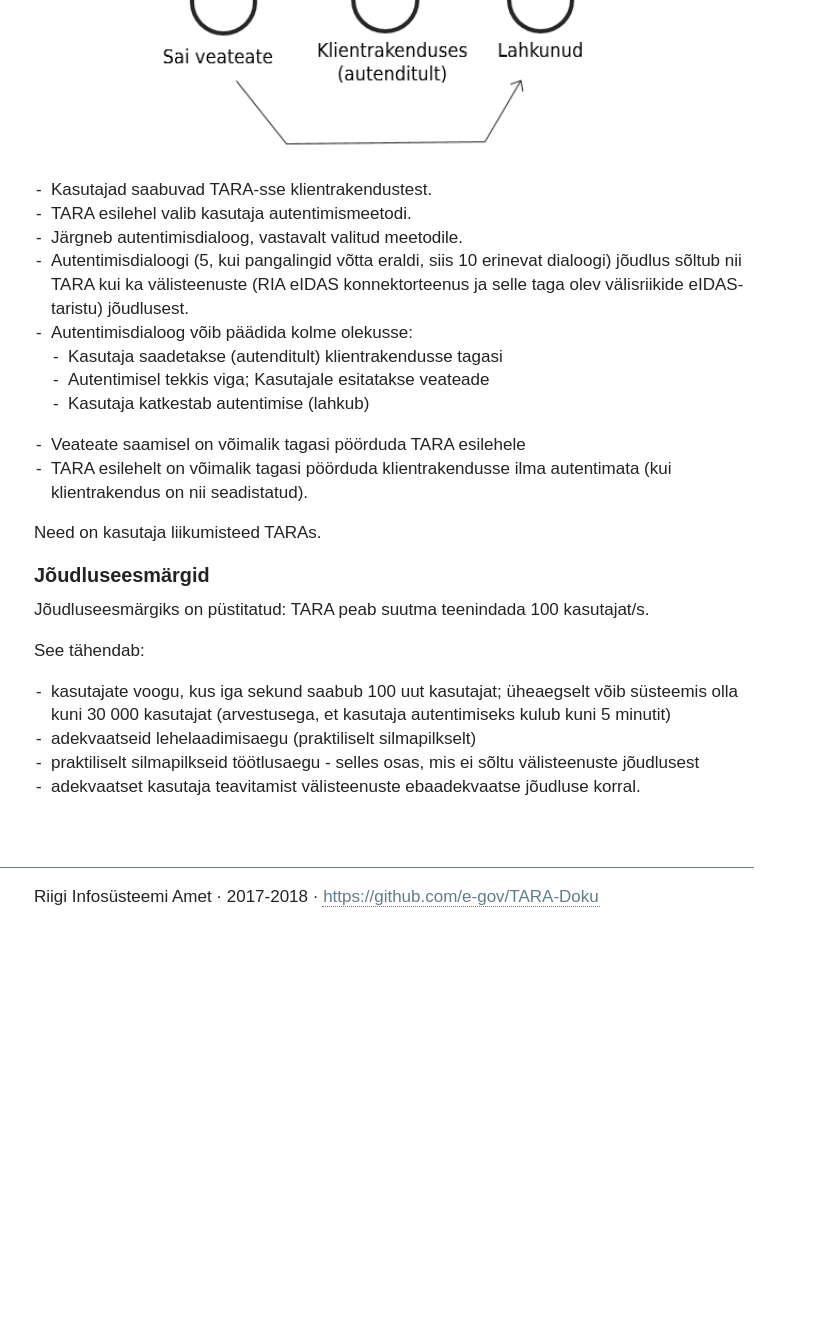
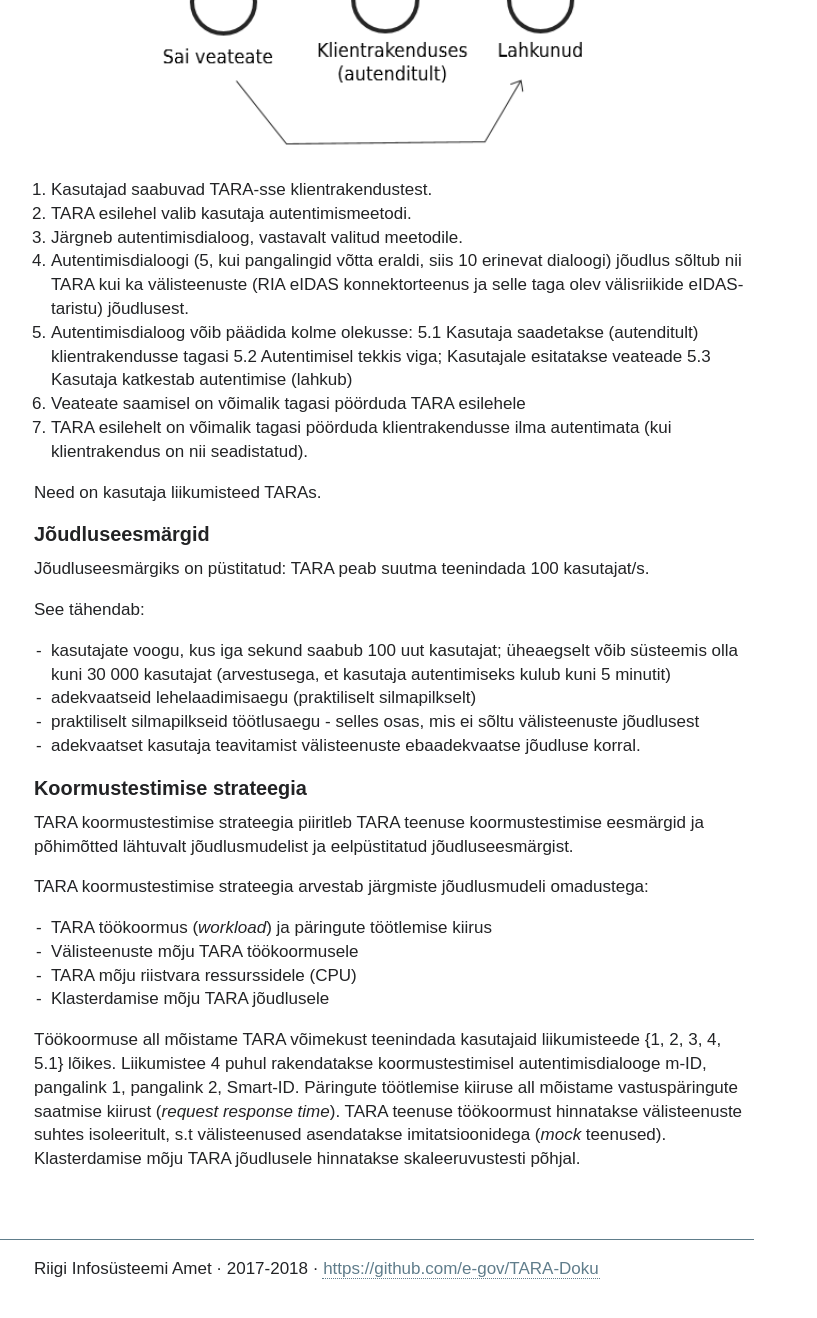
Before and after one commit to e-gov/TARA-Doku, a Jekyll site: the page built from Kasutajavoog.md, in a window 1280 px wide and 1400 px high, scrolled down 909 px. Shown: the top 1318 px of the window, without its empty margins (0-817 px from the left). Built offline with Jekyll 4.4.1, drawn with Linux system fonts in a browser that asks for light colours; our own code applies the rules of GitHub Pages for plain Markdown files; before the commit the page ends 1936 px from its top, so only the background shows below that.

Commit message:
Koormustestimise strateegia
Lisatud koormustestimise strateegia v1

```diff
--- a/Kasutajavoog.md
+++ b/Kasutajavoog.md
@@ -10,16 +10,16 @@ Jõudlusmudeli (_performance model_) all mõistame süsteemi ehituse läbilõige
 
 <img src='img/KasutajateVoog.PNG' style='width:600px'>
 
-- Kasutajad saabuvad TARA-sse klientrakendustest.
-- TARA esilehel valib kasutaja autentimismeetodi.
-- Järgneb autentimisdialoog, vastavalt valitud meetodile.
-- Autentimisdialoogi (5, kui pangalingid võtta eraldi, siis 10 erinevat dialoogi) jõudlus sõltub nii TARA kui ka välisteenuste (RIA eIDAS konnektorteenus ja selle taga olev välisriikide eIDAS-taristu) jõudlusest.
-- Autentimisdialoog võib päädida kolme olekusse:
-  - Kasutaja saadetakse (autenditult) klientrakendusse tagasi
-  - Autentimisel tekkis viga; Kasutajale esitatakse veateade
-  - Kasutaja katkestab autentimise (lahkub)
-- Veateate saamisel on võimalik tagasi pöörduda TARA esilehele
-- TARA esilehelt on võimalik tagasi pöörduda klientrakendusse ilma autentimata (kui klientrakendus on nii seadistatud).
+1. Kasutajad saabuvad TARA-sse klientrakendustest.
+2. TARA esilehel valib kasutaja autentimismeetodi.
+3. Järgneb autentimisdialoog, vastavalt valitud meetodile.
+4. Autentimisdialoogi (5, kui pangalingid võtta eraldi, siis 10 erinevat dialoogi) jõudlus sõltub nii TARA kui ka välisteenuste (RIA eIDAS konnektorteenus ja selle taga olev välisriikide eIDAS-taristu) jõudlusest.
+5. Autentimisdialoog võib päädida kolme olekusse:
+  5.1 Kasutaja saadetakse (autenditult) klientrakendusse tagasi
+  5.2 Autentimisel tekkis viga; Kasutajale esitatakse veateade
+  5.3 Kasutaja katkestab autentimise (lahkub)
+6. Veateate saamisel on võimalik tagasi pöörduda TARA esilehele
+7. TARA esilehelt on võimalik tagasi pöörduda klientrakendusse ilma autentimata (kui klientrakendus on nii seadistatud).
 
 Need on kasutaja liikumisteed TARAs.
 
@@ -32,3 +32,18 @@ See tähendab:
 - adekvaatseid lehelaadimisaegu (praktiliselt silmapilkselt)
 - praktiliselt silmapilkseid töötlusaegu - selles osas, mis ei sõltu välisteenuste jõudlusest
 - adekvaatset kasutaja teavitamist välisteenuste ebaadekvaatse jõudluse korral.
+
+## Koormustestimise strateegia
+
+TARA koormustestimise strateegia piiritleb TARA teenuse koormustestimise eesmärgid ja põhimõtted lähtuvalt jõudlusmudelist ja eelpüstitatud jõudluseesmärgist.
+
+TARA koormustestimise strateegia arvestab järgmiste jõudlusmudeli omadustega:
+- TARA töökoormus (_workload_) ja päringute töötlemise kiirus
+- Välisteenuste mõju TARA töökoormusele
+- TARA mõju riistvara ressurssidele (CPU)
+- Klasterdamise mõju TARA jõudlusele
+
+Töökoormuse all mõistame TARA võimekust teenindada kasutajaid liikumisteede {1, 2, 3, 4, 5.1} lõikes. Liikumistee 4 puhul rakendatakse koormustestimisel autentimisdialooge m-ID, pangalink 1, pangalink 2, Smart-ID.
+Päringute töötlemise kiiruse all mõistame vastuspäringute saatmise kiirust (_request response time_).
+TARA teenuse töökoormust hinnatakse välisteenuste suhtes isoleeritult, s.t välisteenused asendatakse imitatsioonidega (_mock_ teenused).
+Klasterdamise mõju TARA jõudlusele hinnatakse skaleeruvustesti põhjal.
```
